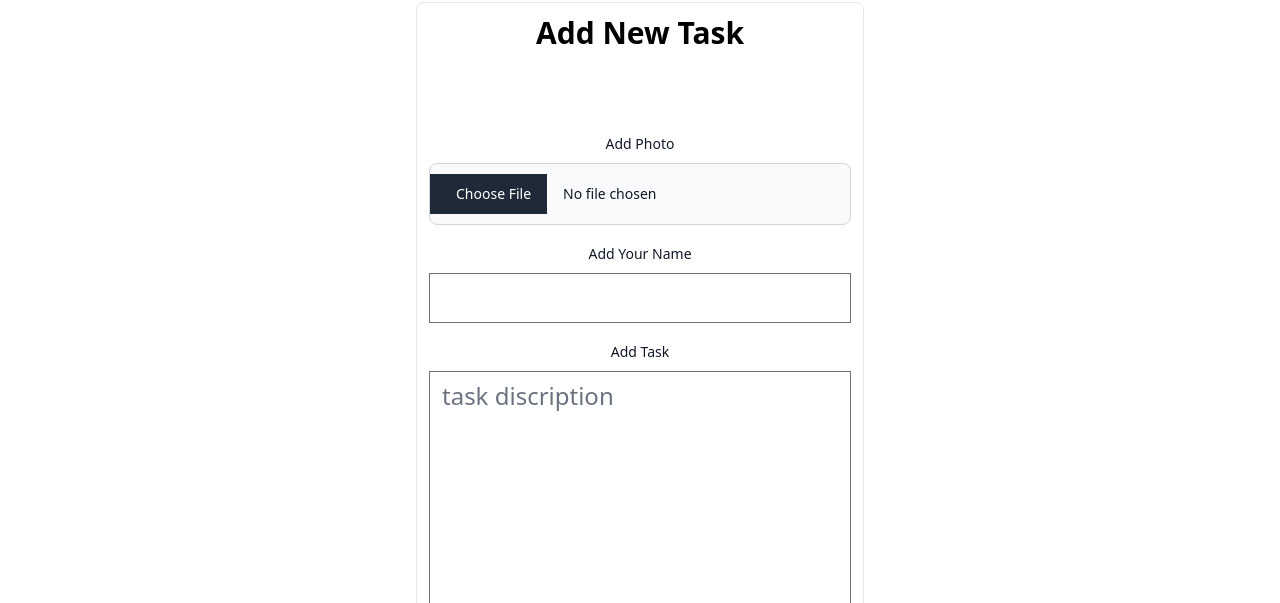
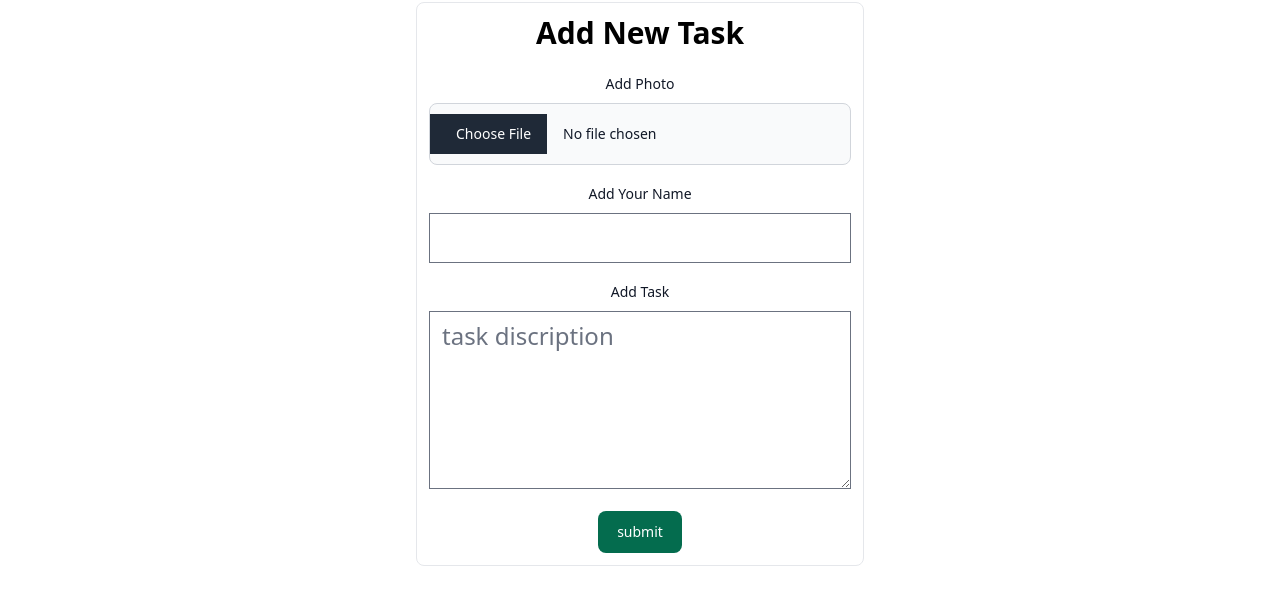
Before and after one commit to mahmudur987/D-routin, a React (Create React App) app: page / in a window 1280 px wide. Shown: the part 202-805 px from the top of the page. Built offline with nearby package versions, Linux system fonts and the light colour scheme; no server answers.

Commit message:
switcher

```diff
--- a/src/Components/AddTask/AddTask.js
+++ b/src/Components/AddTask/AddTask.js
@@ -70,7 +70,7 @@ const AddTask = () => {
     <div className="mt-20   border p-3 rounded-lg w-full max-w-md mx-auto  dark:bg-slate-900 dark:text-white lg:w-1/2">
       <h1 className="text-3xl text-center font-bold">Add New Task</h1>
 
-      <div className="mt-20">
+      <div className="mt-5">
         <form onSubmit={handleSubmit} className="flex flex-col gap-4">
           <div>
             <div className="mb-2 block">
@@ -103,7 +103,7 @@ const AddTask = () => {
             </div>
             <textarea
               required
-              rows={8}
+              rows={5}
               onChange={(e) => SetTask(e.target.value)}
               id="large"
               type="text"
--- a/src/Components/Navbar/Navbar.js
+++ b/src/Components/Navbar/Navbar.js
@@ -4,7 +4,7 @@ import { NavbarCollapse } from "flowbite-react/lib/esm/components/Navbar/NavbarC
 import { NavbarToggle } from "flowbite-react/lib/esm/components/Navbar/NavbarToggle";
 import React, { useContext } from "react";
 import { Link } from "react-router-dom";
-import Switcher from "../DarkSide/Switcher";
+
 import { getAuth, signOut } from "firebase/auth";
 import app from "../../Firebase/Firebase.config";
 import { userContext } from "../../App";
```
